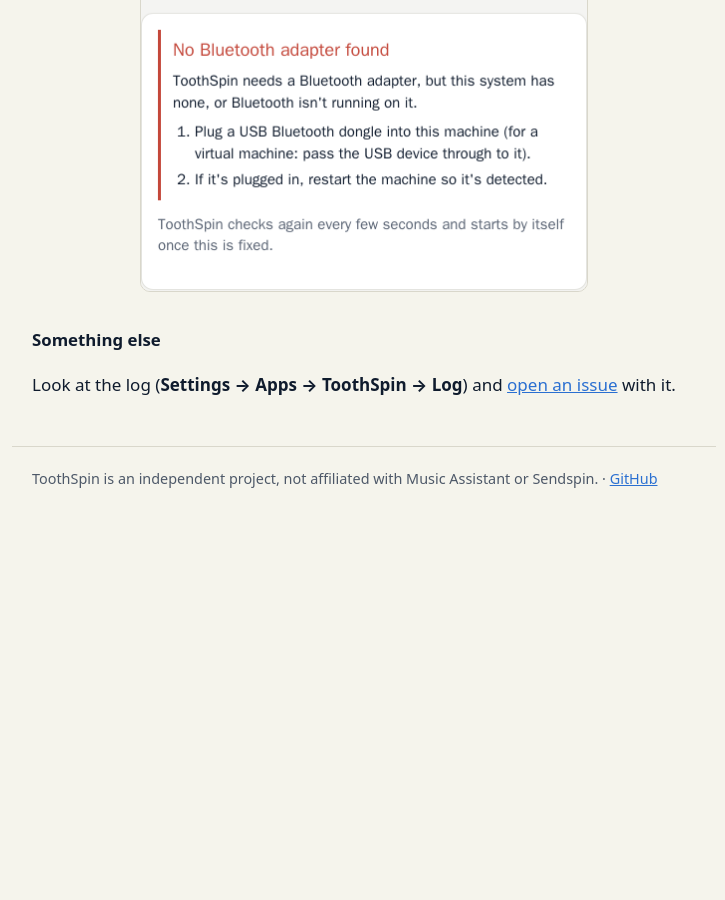
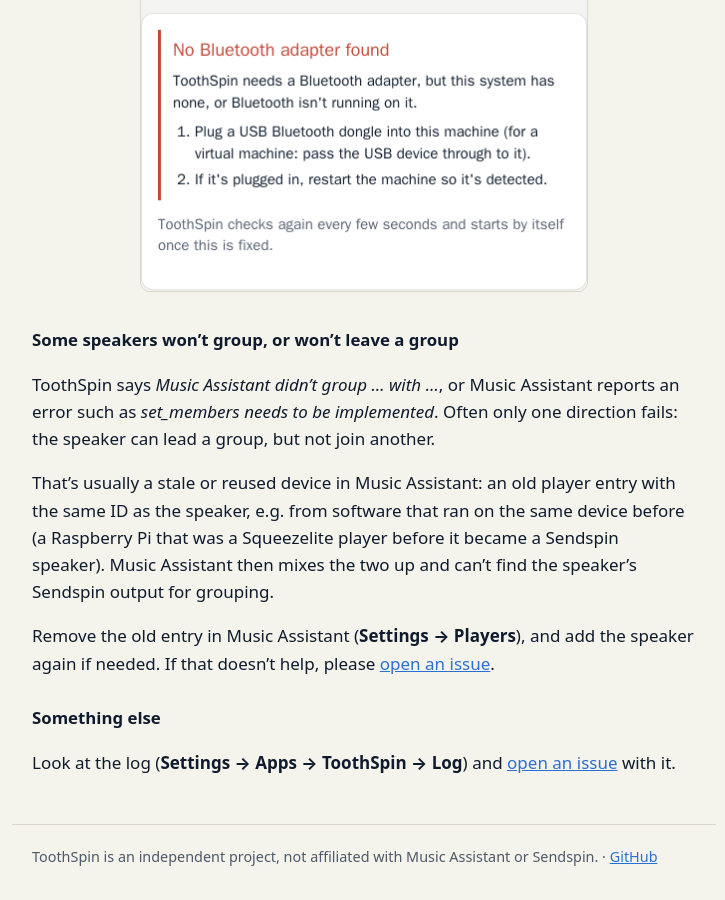
Before and after one commit to eknoes/toothspin, a Jekyll site: the page built from docs/faq.md, in a window 1280 px wide and 900 px high, scrolled down 4059 px. Shown: the whole window, without its empty margins (276-1001 px from the left). Built offline with Jekyll 4.4.1, drawn with Linux system fonts in a browser that asks for light colours; before the commit the page ends 4581 px from its top, so only the background shows below that.

Commit message:
docs(faq): speakers that won't group, usually a stale device in Music Assistant
Co-Authored-By: Claude Opus 5.5 <noreply@anthropic.com>

```diff
--- a/docs/faq.md
+++ b/docs/faq.md
@@ -161,6 +161,22 @@ within a few seconds.
     alt="No Bluetooth adapter found, with steps to fix it">
 </figure>
 
+### Some speakers won't group, or won't leave a group {#grouping}
+
+ToothSpin says *Music Assistant didn't group … with …*, or Music Assistant
+reports an error such as *set_members needs to be implemented*. Often only
+one direction fails: the speaker can lead a group, but not join another.
+
+That's usually a stale or reused device in Music Assistant: an old player
+entry with the same ID as the speaker, e.g. from software that ran on the
+same device before (a Raspberry Pi that was a Squeezelite player before it
+became a Sendspin speaker). Music Assistant then mixes the two up and can't
+find the speaker's Sendspin output for grouping.
+
+Remove the old entry in Music Assistant (**Settings → Players**), and add
+the speaker again if needed. If that doesn't help, please
+[open an issue](https://github.com/eknoes/toothspin/issues).
+
 ### Something else {#other}
 
 Look at the log (**Settings → Apps → ToothSpin → Log**) and
```
